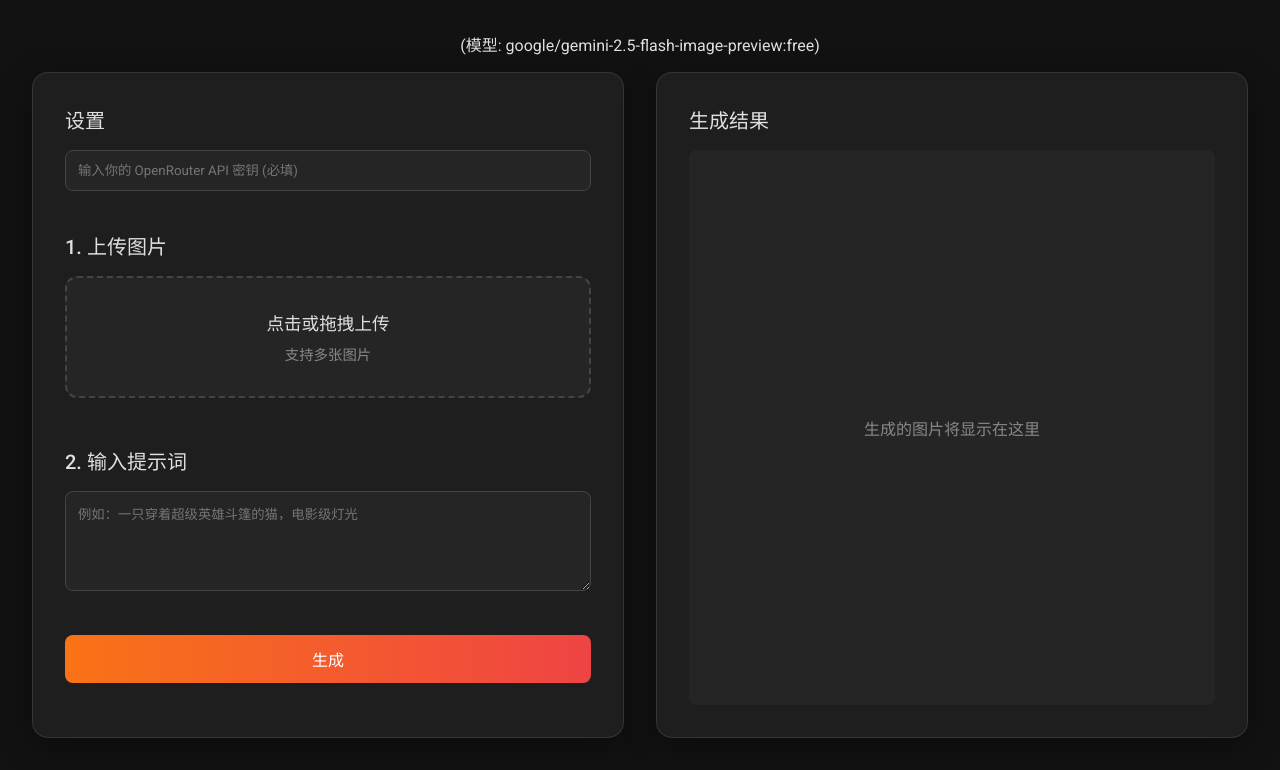
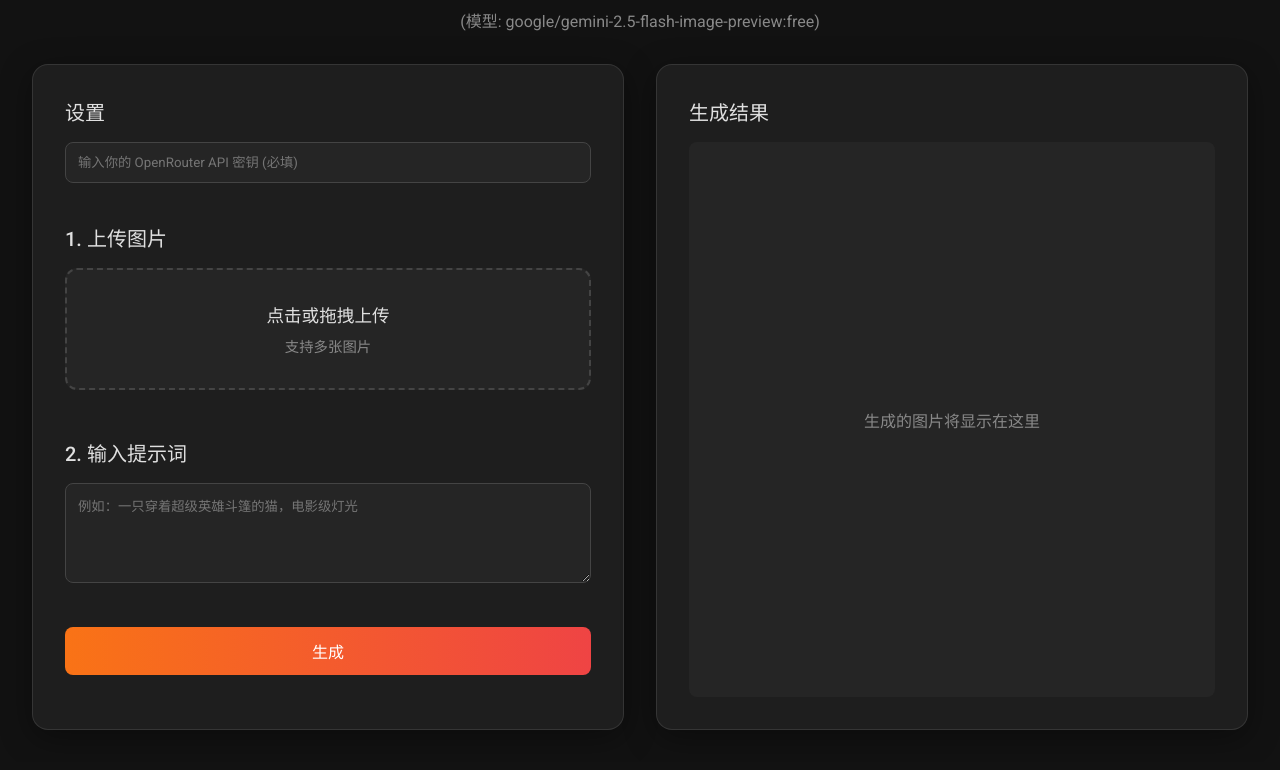
Before and after one commit to du406470427/nanobanana, a plain HTML site: page static/index.html in a window 1280 px wide. Shown: the part 137-907 px from the top of the page. Drawn offline with Linux system fonts and the light colour scheme.

Commit message:
Update style.css

```diff
--- a/static/style.css
+++ b/static/style.css
@@ -19,7 +19,14 @@ body {
     background: linear-gradient(90deg, #fde047, #f97316, #ef4444);
     -webkit-background-clip: text;
     -webkit-text-fill-color: transparent;
+    margin-bottom: 0.5rem;
+}
+
+.subtitle {
+    text-align: center;
+    color: #888;
     margin-bottom: 2rem;
+    font-size: 1rem;
 }
 
 .main-container {
```
